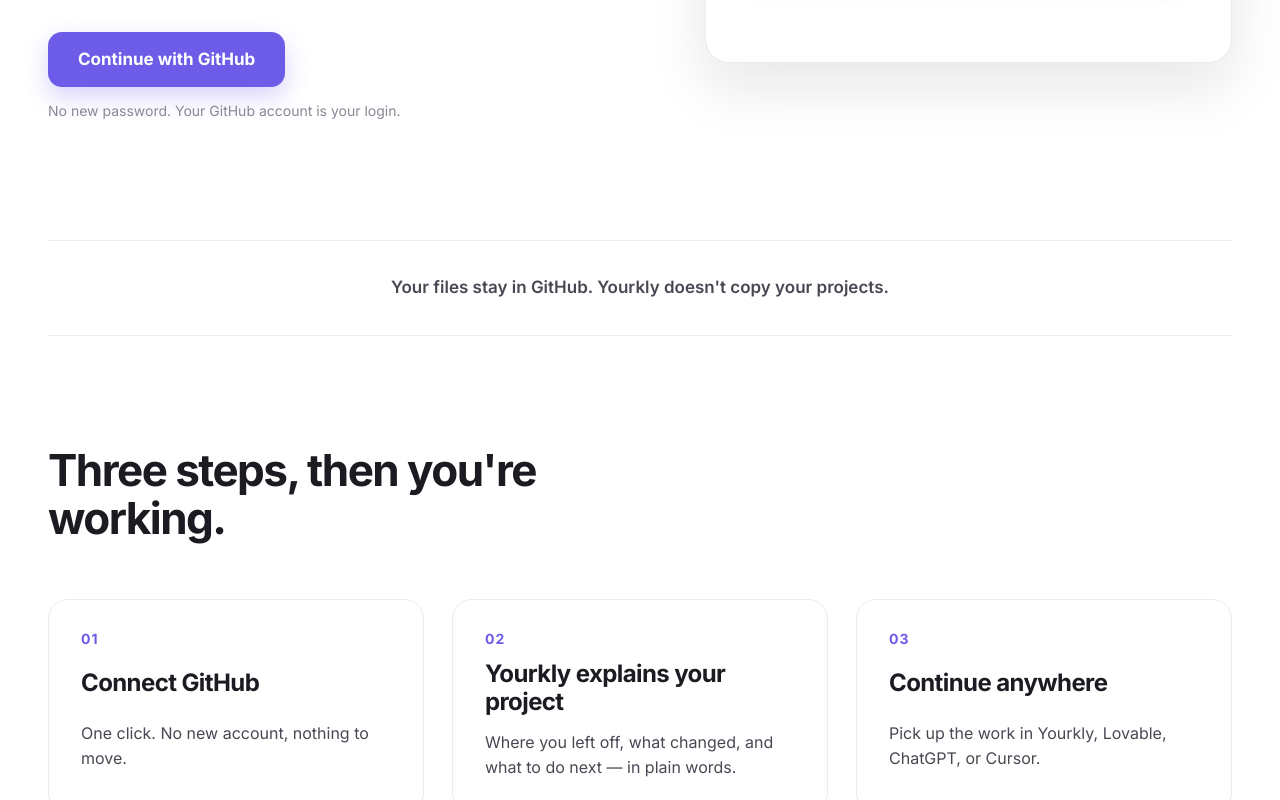
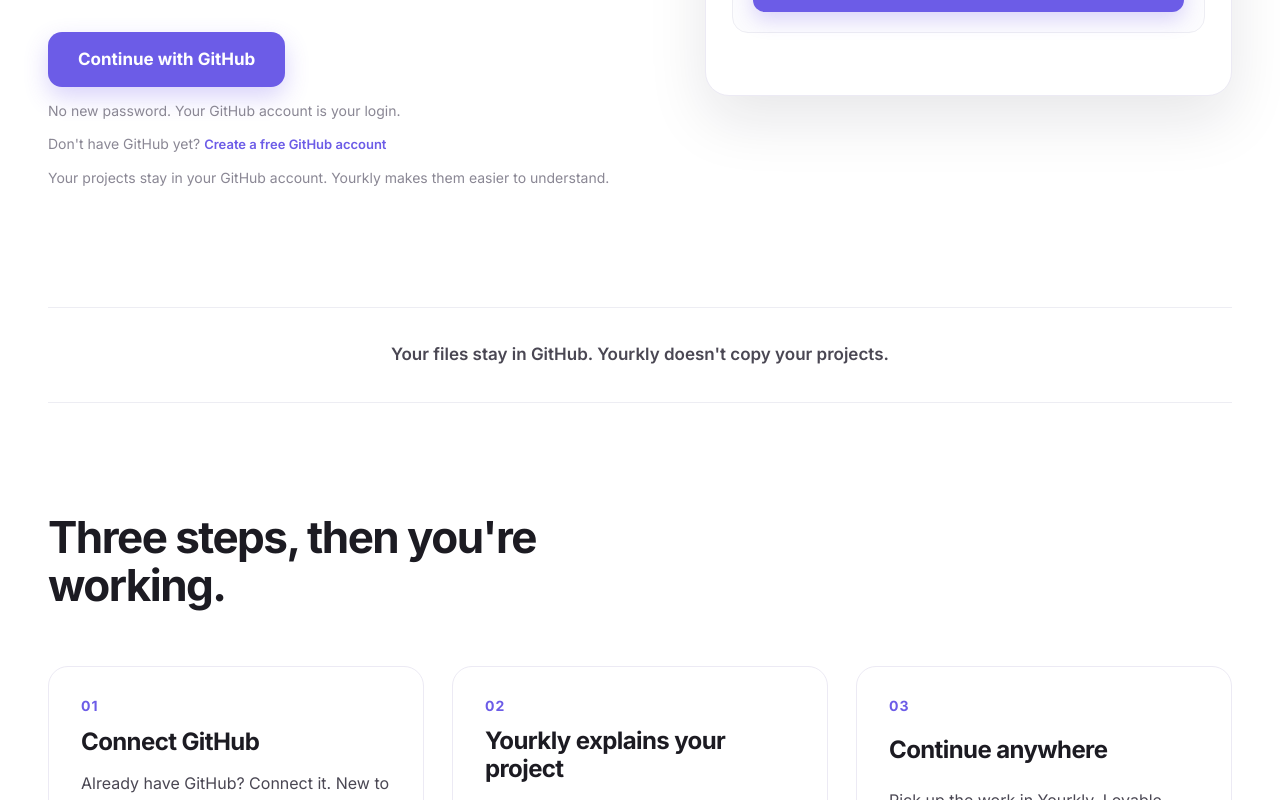
Before and after one commit to Naylahknee/plainly, a React (Vite) app: page / in a window 1280 px wide. Shown: the part 480-1280 px from the top of the page. Built offline with nearby package versions, Linux system fonts and the light colour scheme; no server answers.

Commit message:
Add GitHub signup path to Yourkly onboarding

```diff
--- a/src/pages/Welcome.jsx
+++ b/src/pages/Welcome.jsx
@@ -3,7 +3,8 @@
  *
  * The signed-out landing page introduces what Yourkly does through an
  * animated product preview, then gives people one clear path into GitHub
- * sign-in.
+ * sign-in. People who do not have GitHub yet can create a free account there
+ * first, then return and continue through the same secure sign-in flow.
  *
  * It also starts the OAuth flow, and it is where people land when something
  * about that flow didn't work — so every failure gets a sentence saying what
@@ -106,6 +107,13 @@
                     {signingIn ? 'Opening GitHub…' : 'Continue with GitHub'}
                   </button>
                   <span>No new password. Your GitHub account is your login.</span>
+                  <span>
+                    Don't have GitHub yet?{' '}
+                    <a href="https://github.com/signup" target="_blank" rel="noopener noreferrer" className="text-link">
+                      Create a free GitHub account
+                    </a>
+                  </span>
+                  <span>Your projects stay in your GitHub account. Yourkly makes them easier to understand.</span>
                 </div>
               )}
             </div>
@@ -147,7 +155,7 @@
           <section className="landing-steps">
             <h2>Three steps, then you're working.</h2>
             <div className="landing-step-grid">
-              <article><span>01</span><h3>Connect GitHub</h3><p>One click. No new account, nothing to move.</p></article>
+              <article><span>01</span><h3>Connect GitHub</h3><p>Already have GitHub? Connect it. New to GitHub? Create a free account there first, then come right back.</p></article>
               <article><span>02</span><h3>Yourkly explains your project</h3><p>Where you left off, what changed, and what to do next — in plain words.</p></article>
               <article><span>03</span><h3>Continue anywhere</h3><p>Pick up the work in Yourkly, Lovable, ChatGPT, or Cursor.</p></article>
             </div>
```
